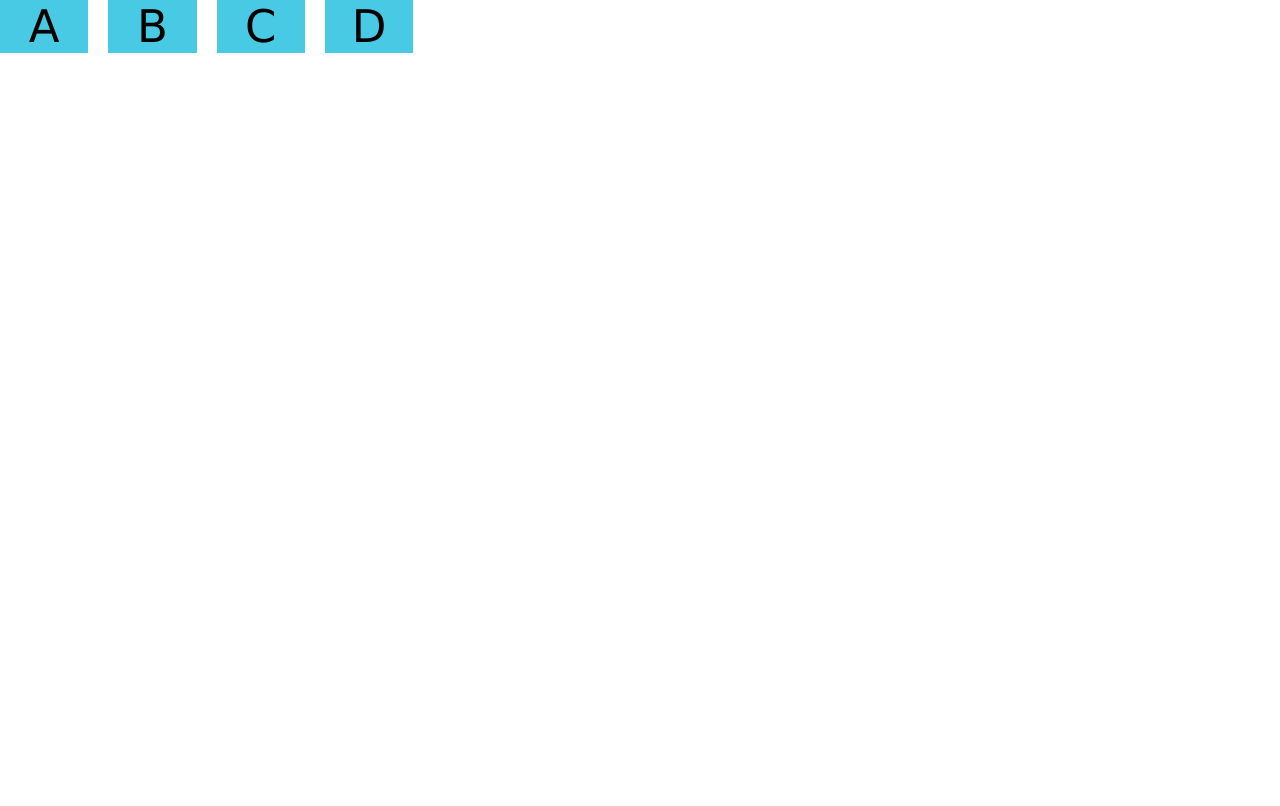
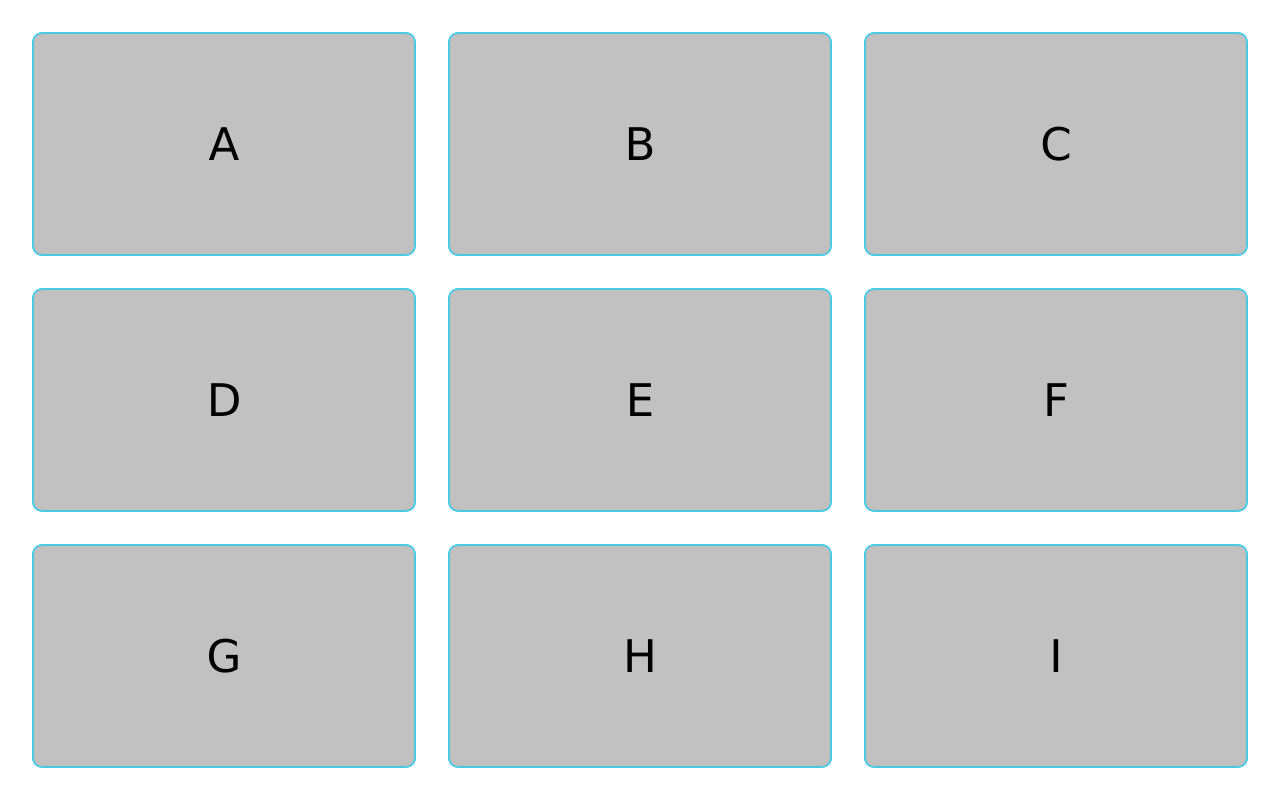
Before and after one commit to ivan975/Responsive-Design, a plain HTML site: page index.html in a window 1280 px wide. Drawn offline with Linux system fonts and the light colour scheme.

Commit message:
level1 Grid done

```diff
--- a/index.html
+++ b/index.html
@@ -11,10 +11,15 @@
 
 <body>
     <div class="container">
-        <div class="box-1">A</div>
-        <div class="box-2">B</div>
-        <div class="box-3">C</div>
-        <div class="box-4">D</div>
+       <div class="box-1">A</div>
+       <div class="box-2">B</div>
+       <div class="box-3">C</div>
+       <div class="box-4">D</div>
+       <div class="box-5">E</div>
+       <div class="box-6">F</div>
+       <div class="box-7">G</div>
+       <div class="box-8">H</div>
+       <div class="box-9">I</div>
     </div>
 </body>
 
--- a/level1Grid.css
+++ b/level1Grid.css
@@ -11,18 +11,25 @@ body{
     font-size: 45px;
     width: 100%;
     min-height: 100vh;
+    padding: 4vh;
+}
+.container{
+    display: grid;
+    grid-template-columns: repeat(3,1fr);
+    /* grid-template-rows: repeat(3,1fr); */
+    gap: 4vh;
+    min-height: calc(100vh - 4vh*2);
 }
 [class^="box-"]{
     display: grid;
-    background-color: #48CAE5;
-    place-items: center;
+    place-content: center;
+    background-color: #c1c1c1;
+    border: 2px solid #48CAE5;
+    border-radius: 10px;
 }
-.container{
-    min-height: 100vh;
-    display: grid;
-    gap: 20px;
-    grid-template: repeat(12,1fr) / repeat(12,1fr);
+
+@media (max-width:480px){
+    .container{
+        grid-template-columns: repeat(1,1fr);
+    }
 }
-/* .box-1{}
-.box-2{}
-.box-3{} */
```
